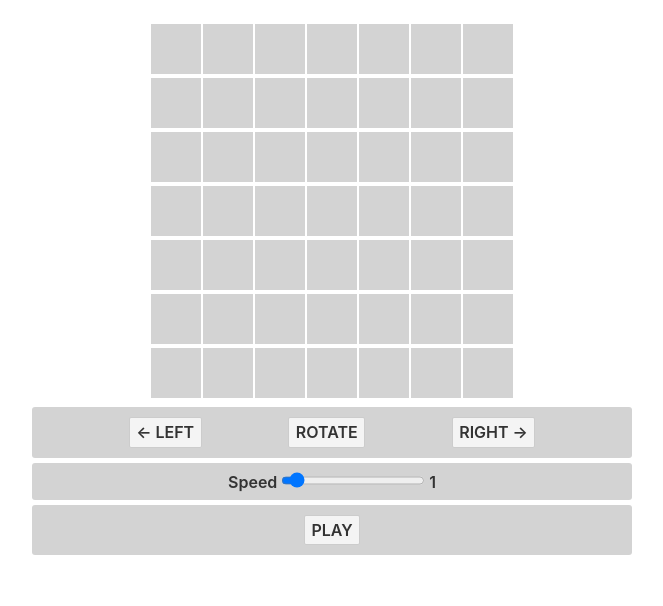
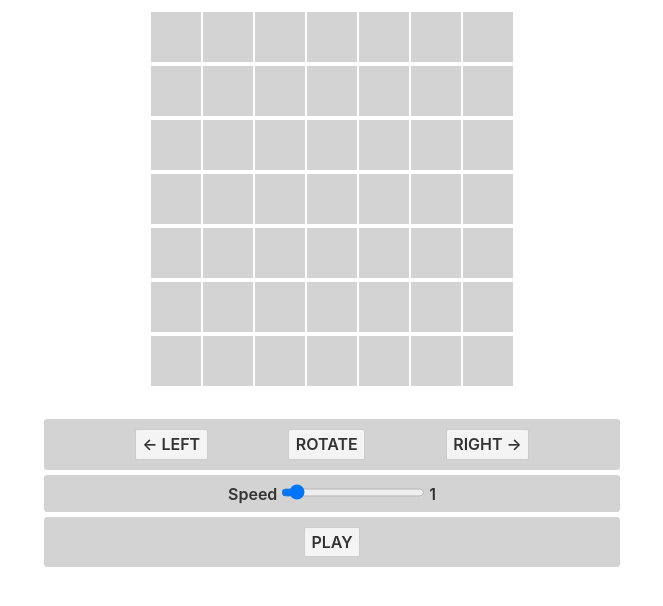
Before and after one commit to remviga/tetris, a Svelte app: page / in a window 1280 px wide. Shown: the top 606 px of the page, without its empty margins (308-971 px from the left). Built offline with nearby package versions, Linux system fonts and the light colour scheme.

Commit message:
style and markup fixes

```diff
--- a/public/app.css
+++ b/public/app.css
@@ -3,7 +3,7 @@
 }
 main {
   text-align: center;
-  padding: 1em;
+  padding: 0;
   max-width: 600px;
   min-width: 320px;
   margin: 0 auto;
@@ -31,6 +31,7 @@ main {
   padding: 10px;
   background-color: lightgray;
   border-radius: 3px;
+  box-sizing: border-box;
   margin: 5px 0;
 }
 .option button{
@@ -43,6 +44,9 @@ main {
 .option * {
   line-height: 1;
   font-weight: 600;
+}
+.container{
+  padding: 12px;
 }
 .row {
   position: relative;
@@ -68,3 +72,9 @@ main {
 .col:last-child {
   margin-right: 0;
 }
+
+@media screen and (max-width: 400px){
+  :root{
+    font-size: 12px;
+  }
+}
--- a/public/global.css
+++ b/public/global.css
@@ -1,15 +1,20 @@
 @import url("./app.css");
+
+*{
+	box-sizing: border-box;
+}
 
 html, body {
 	position: relative;
 	width: 100%;
 	height: 100%;
+	padding: 0;
+	margin: 0;
 }
 
 body {
 	color: #333;
 	margin: 0;
-	padding: 8px;
 	box-sizing: border-box;
 	font-family: -apple-system, BlinkMacSystemFont, "Segoe UI", Roboto, Oxygen-Sans, Ubuntu, Cantarell, "Helvetica Neue", sans-serif;
 }
--- a/src/App.svelte
+++ b/src/App.svelte
@@ -305,7 +305,7 @@
 </script>
 
 <main>
-  <article class="field">
+  <article class="field container">
     {#each pfield as row}
       <section class="row">
         {#each row as col}
@@ -319,6 +319,7 @@
       </div>
     {/if}
   </article>
+  <div class="container">
     <div class="option">
       <button on:click={_ => onMove('left')}>{'<-'} left</button>
       <button on:click={onRotate}>rotate</button>
@@ -336,4 +337,6 @@
         {isGameStarted ? 'stop' : 'play'}
       </button>
     </div>
+  </div>
+
 </main>
```
Lines whose indentation alone changed are shown as unchanged.
